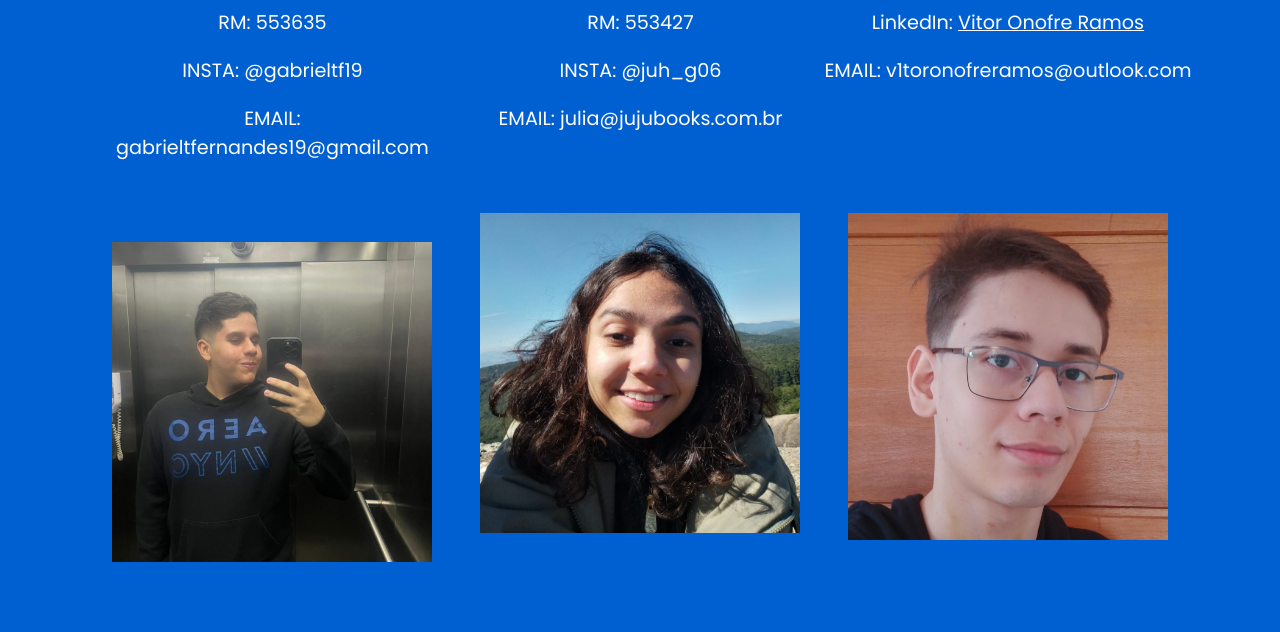
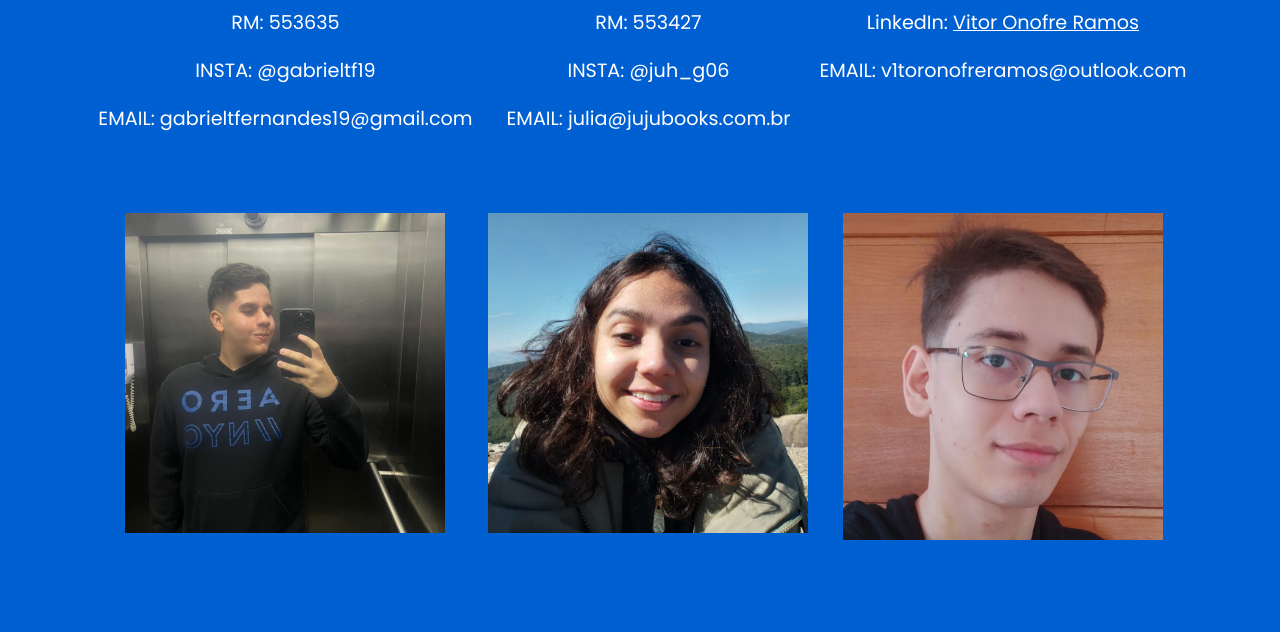
Before and after one commit to juliapugliese/Global-Hapvida_HTML_CSS_JavaScript, a plain HTML site: page Global_HTML/Global/devTeam.html in a window 1280 px wide. Shown: the part 219-851 px from the top of the page. Before the commit the page ends 800 px from the top, so only its background shows below. Drawn offline with Linux system fonts and the light colour scheme.

Commit message:
entrega finalizada

```diff
--- a/Global_HTML/Global/devTeam.html
+++ b/Global_HTML/Global/devTeam.html
@@ -27,7 +27,7 @@
 
         <div>
             <div class="texto">
-                <h1>Julia Gonzalez Pugliese Ribeiro</h1>
+                <h1>Julia Gonzalez<br>Pugliese Ribeiro</h1>
                 <p>RM: 553427</p>
                 <p>INSTA: @juh_g06</p>
                 <p>EMAIL: julia@jujubooks.com.br</p>
--- a/Global_HTML/Global/styles/style-devTeam.css
+++ b/Global_HTML/Global/styles/style-devTeam.css
@@ -10,11 +10,13 @@ body .margem {
     text-align: center;
     display: flex;
     flex-direction: row;
-    margin-top: 5rem;
+    margin: 5rem;
+    justify-content: space-around;
+    width: 100%;
 }
 
 body .margem div {
-    max-width: 23rem;
+    max-width: 24rem;
 }
 
 body p {
```
